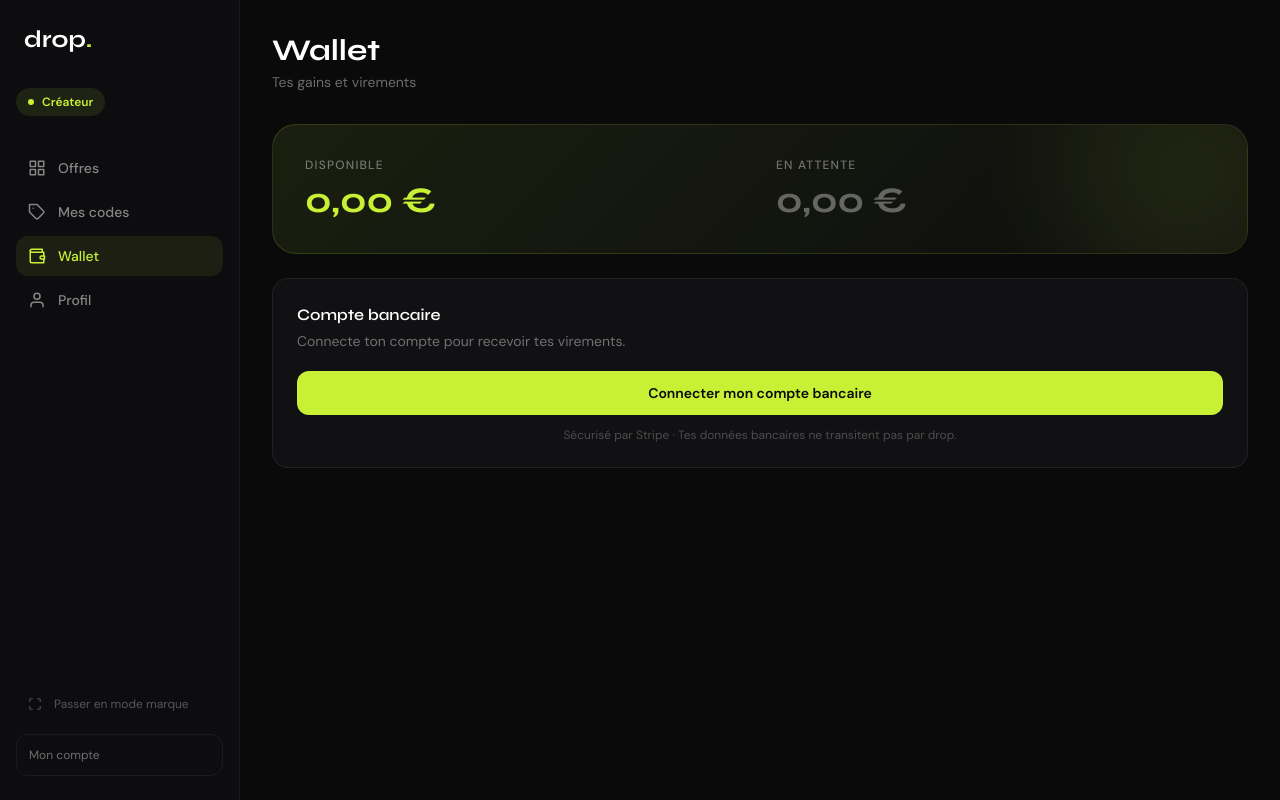
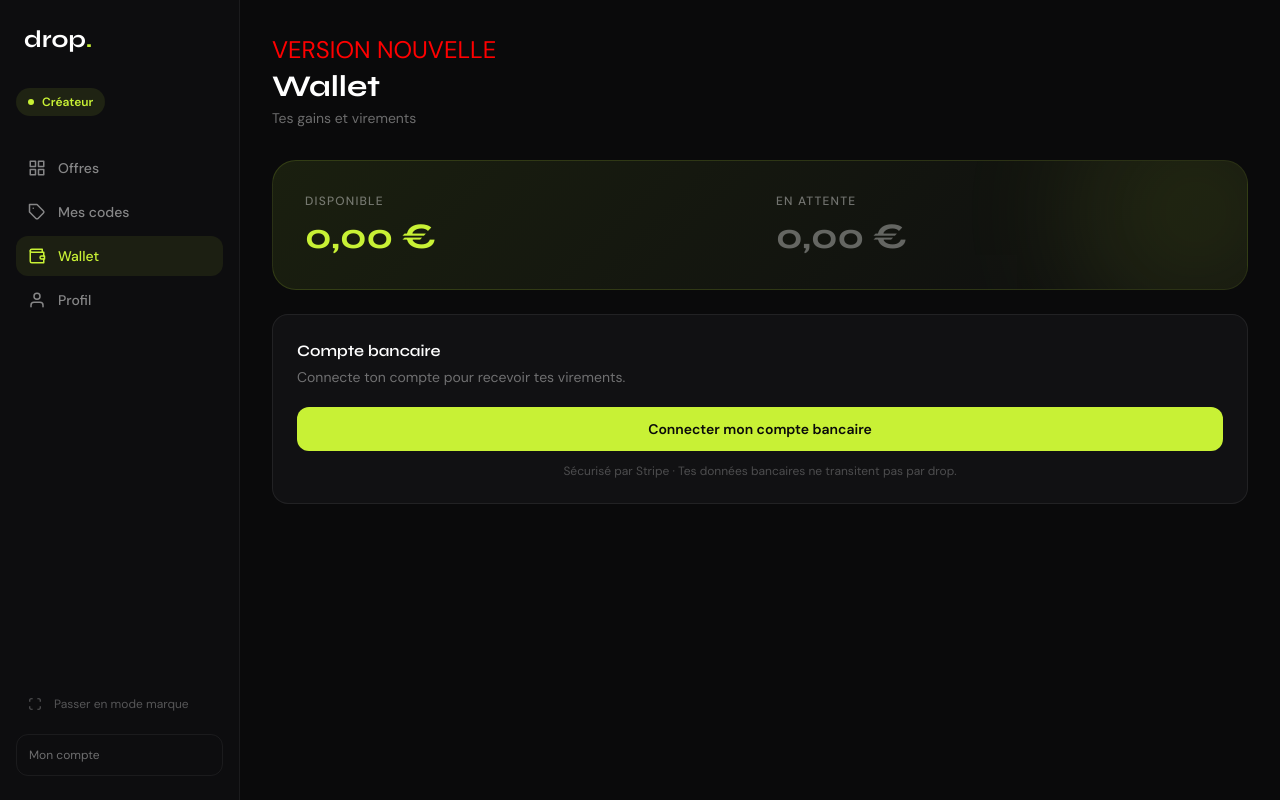
Before and after one commit to nathan16082006-sys/drop-app, a Next.js app in the folder frontend/: page /dashboard/creator/wallet in a window 1280 px wide. Built offline with nearby package versions, Linux system fonts and the light colour scheme.

Commit message:
debug: version marker

```diff
--- a/frontend/app/dashboard/creator/wallet/page.js
+++ b/frontend/app/dashboard/creator/wallet/page.js
@@ -24,6 +24,7 @@ function WalletContent() {
 
   return (
     <div>
+      <p style={{color: 'red', fontSize: '24px'}}>VERSION NOUVELLE</p>
       {/* Header */}
       <div className="mb-8">
         <h1 className="text-3xl font-bold mb-1" style={{ fontFamily: "var(--font-syne)" }}>
```
